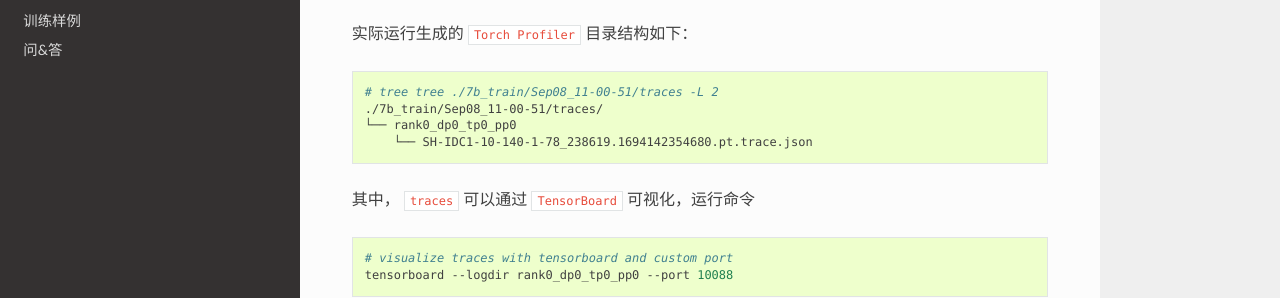
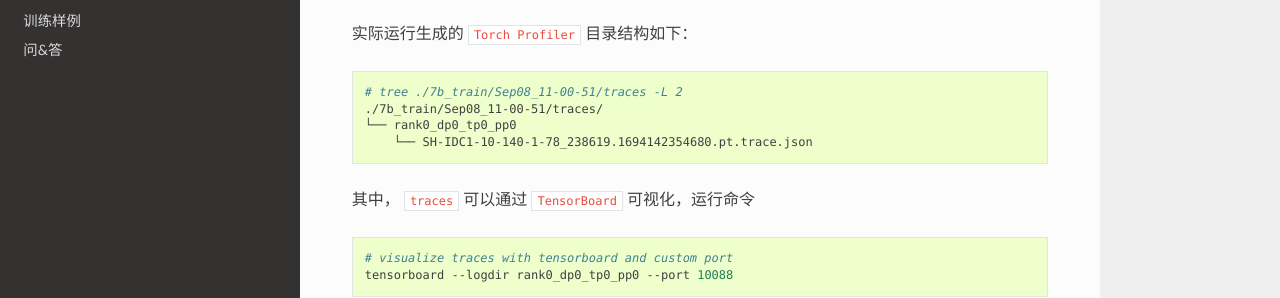
Before and after one commit to InternLM/InternLM, a Sphinx documentation site: the page built from doc/code-docs/source/profiler.rst, in a window 1280 px wide and 900 px high. Shown: the part 397-695 px from the top of the window. Built offline with Sphinx 7.4.7 and the Read the Docs theme 2.0.0, drawn with Linux system fonts in a browser that asks for light colours.

Commit message:
docs(code-docs/source/profiler.rst): fix typo

```diff
--- a/doc/code-docs/source/profiler.rst
+++ b/doc/code-docs/source/profiler.rst
@@ -14,7 +14,7 @@ InternLM 使用 ``internlm.train.initialize_llm_profile()`` 来收集和分析
 
 .. code-block:: bash
 
-    # tree tree ./7b_train/Sep08_11-00-51/traces -L 2
+    # tree ./7b_train/Sep08_11-00-51/traces -L 2
     ./7b_train/Sep08_11-00-51/traces/
     └── rank0_dp0_tp0_pp0
         └── SH-IDC1-10-140-1-78_238619.1694142354680.pt.trace.json
```
